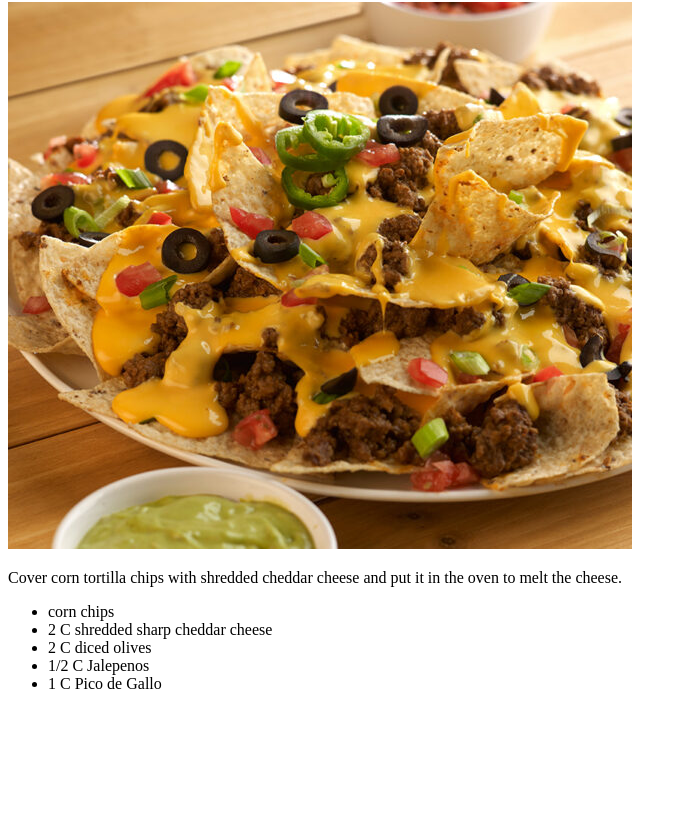
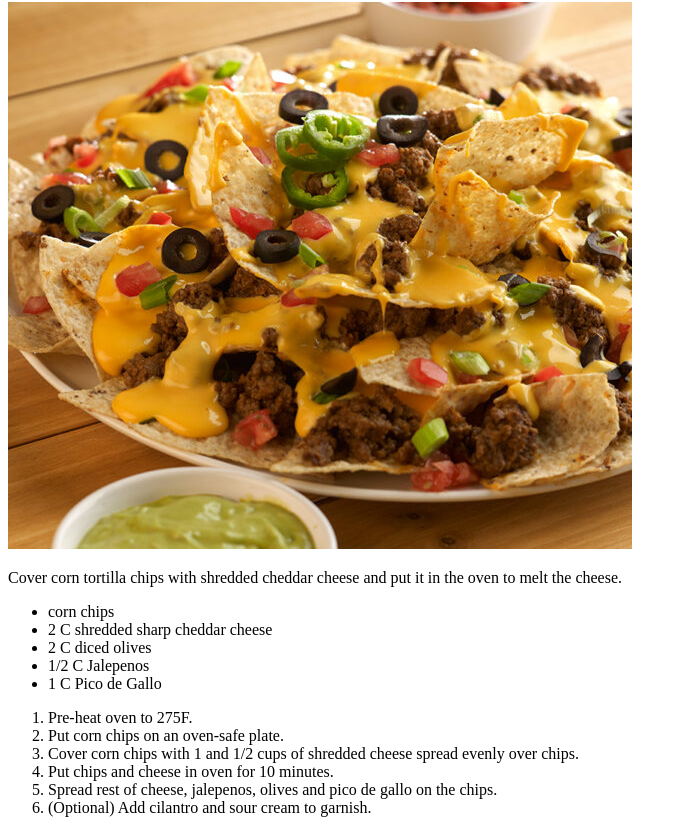
Before and after one commit to teacherlockhart/odin-recipes, a plain HTML site: page recipes/nachos.html in a window 1280 px wide. Shown: the part 78-911 px from the top of the page, without its empty margins (0-687 px from the left). Before the commit the page ends 800 px from the top, so only its background shows below. Drawn offline with Linux system fonts and the light colour scheme.

Commit message:
Finished nacho recipe.

```diff
--- a/recipes/nachos.html
+++ b/recipes/nachos.html
@@ -18,7 +18,12 @@
         <li>1 C Pico de Gallo</li>
     </ul>
     <ol>
-
+        <li>Pre-heat oven to 275F.</li>
+        <li>Put corn chips on an oven-safe plate.</li>
+        <li>Cover corn chips with 1 and 1/2 cups of shredded cheese spread evenly over chips.</li>
+        <li>Put chips and cheese in oven for 10 minutes.</li>
+        <li>Spread rest of cheese, jalepenos, olives and pico de gallo on the chips.</li>
+        <li>(Optional) Add cilantro and sour cream to garnish.</li>
     </ol>
 </body>
 </html>
```
